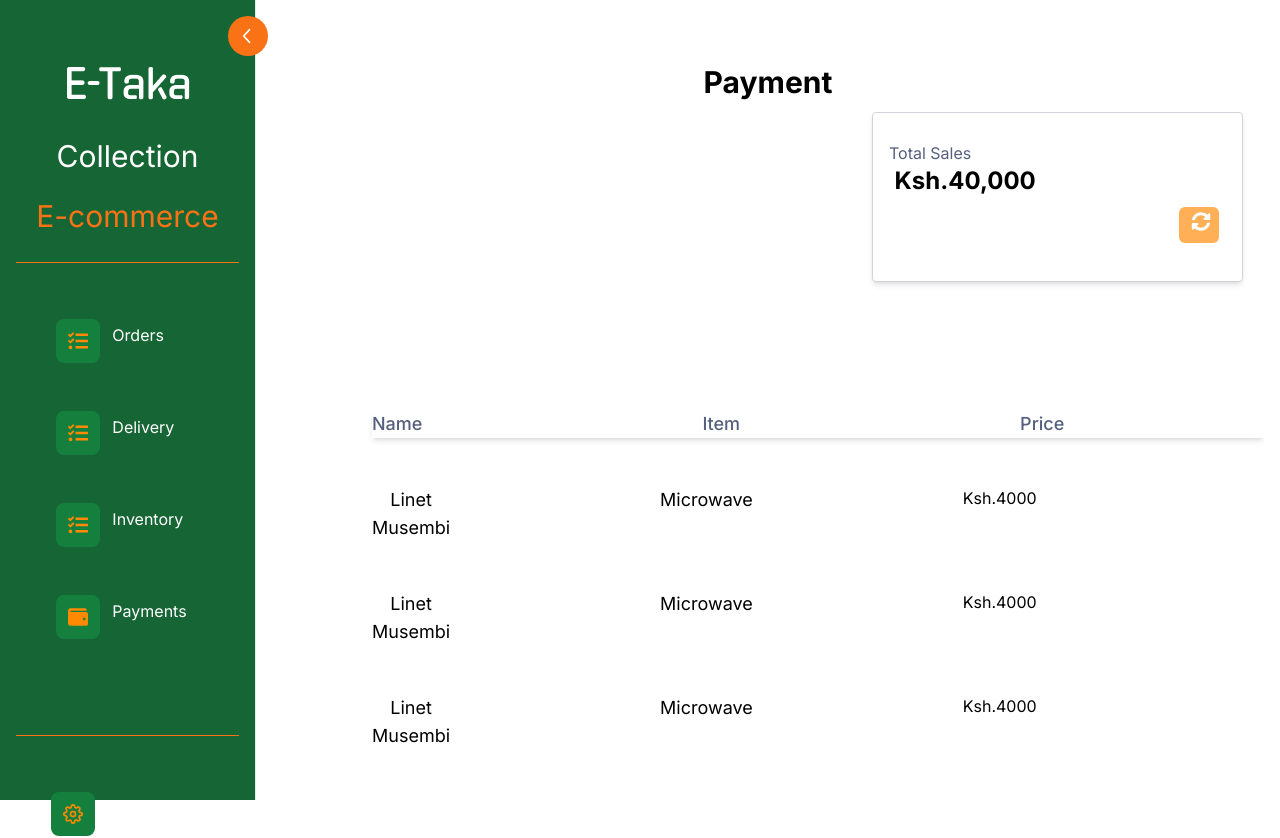
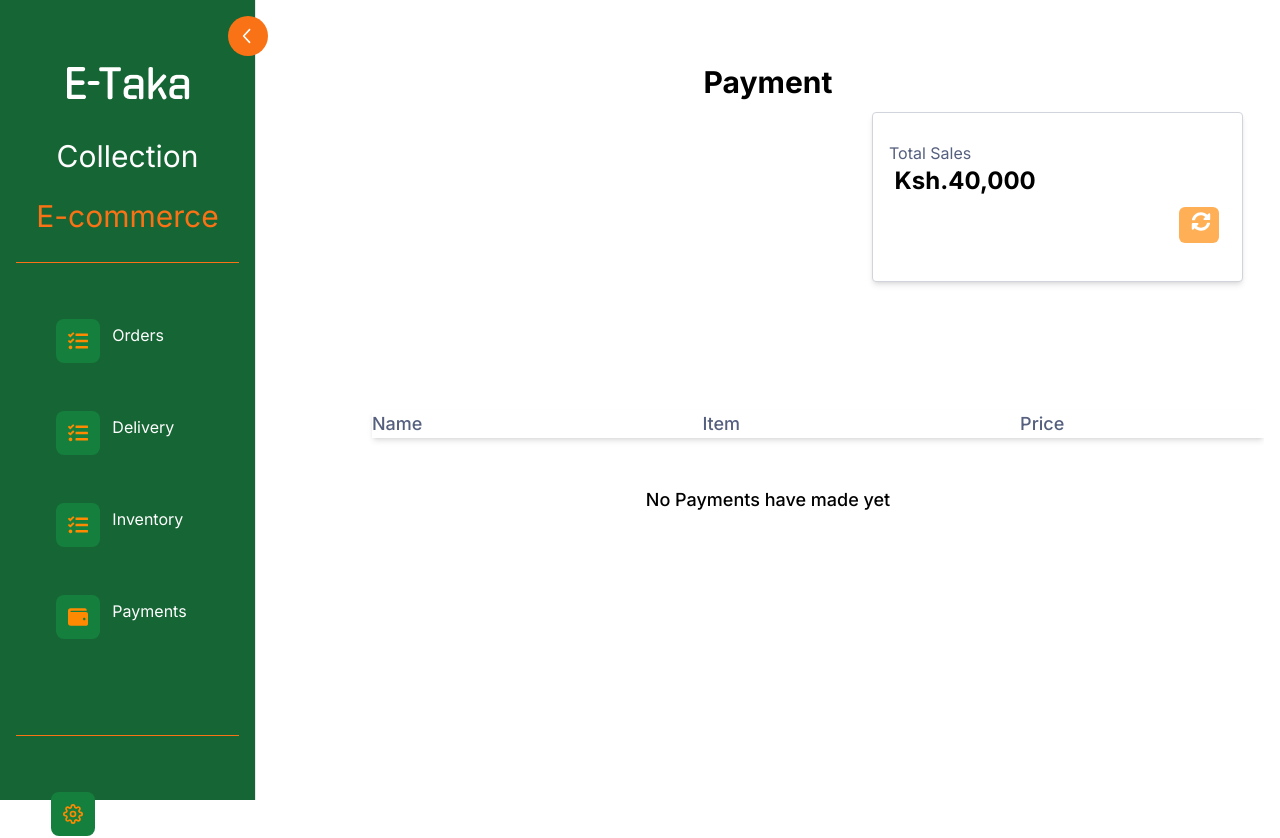
Before and after one commit to nyeliep/E-Taka-Frontend, a Next.js app: page /payment in a window 1280 px wide. Shown: the top 838 px of the page. Built offline with nearby package versions, Linux system fonts and the light colour scheme.

Commit message:
added changes to inventory and payments

```diff
--- a/src/app/inventory/page.tsx
+++ b/src/app/inventory/page.tsx
@@ -84,11 +84,6 @@ const InventoryPage = () => {
             >
               <div className="flex items-center gap-8">
                 <div className="w-24 h-24">
-                  <img
-                    src={`images/tv.jpg`}
-                    alt="Product Image"
-                    className="w-full h-full"
-                  />
                 </div>
                 <div className="border-l border-black h-50"></div>
                 <div className="flex flex-col ml-0">
--- a/src/app/payment/page.tsx
+++ b/src/app/payment/page.tsx
@@ -57,34 +57,13 @@ const PaymentPage = () => {
           <p className="text-lg text-[#555F7E] font-medium">Date</p>
           <p className="text-lg text-[#555F7E] font-medium">Status</p>
         </div>
-        <div className="text-center w-150vh flex ml-[100px] gap-[210px] mt-12">
-          <p className="text-lg">Linet Musembi</p>
-          <p className="text-lg">Microwave</p>
-          <p>Ksh.4000</p>
-          <p className="ml-[60px]">Sep 25,2023</p>
-          <p className="ml-[30px] text-[#007F56]">Paid</p>
-        </div>
-        <div className="text-center w-150vh flex ml-[100px] gap-[210px] mt-12">
-          <p className="text-lg">Linet Musembi</p>
-          <p className="text-lg">Microwave</p>
-          <p>Ksh.4000</p>
-          <p className="ml-[60px]">Sep 25,2023</p>
-          <p className="ml-[30px] text-[#007F56]">Paid</p>
-        </div>
-        <div className="text-center w-150vh flex ml-[100px] gap-[210px] mt-12">
-          <p className="text-lg">Linet Musembi</p>
-          <p className="text-lg">Microwave</p>
-          <p>Ksh.4000</p>
-          <p className="ml-[60px]">Sep 25,2023</p>
-          <p className="ml-[30px] text-[#007F56]">Paid</p>
-        </div>
-        <div className="text-center w-150vh flex ml-[100px] gap-[210px] mt-12">
-          <p className="text-lg">Linet Musembi</p>
-          <p className="text-lg">Microwave</p>
-          <p>Ksh.4000</p>
-          <p className="ml-[60px]">Sep 25,2023</p>
-          <p className="ml-[30px] text-[#007F56]">Paid</p>
-        </div>
+        <div className='text-center mt-4'>
+            <p className='text-lg font-medium mt-12'>No Payments have made yet</p>
+          </div>
+
+
+
+
       </div>
     </EcommerceLayout>
   );
```
Also changed, not shown: src/app/order/page.tsx (line endings or trailing spaces).
